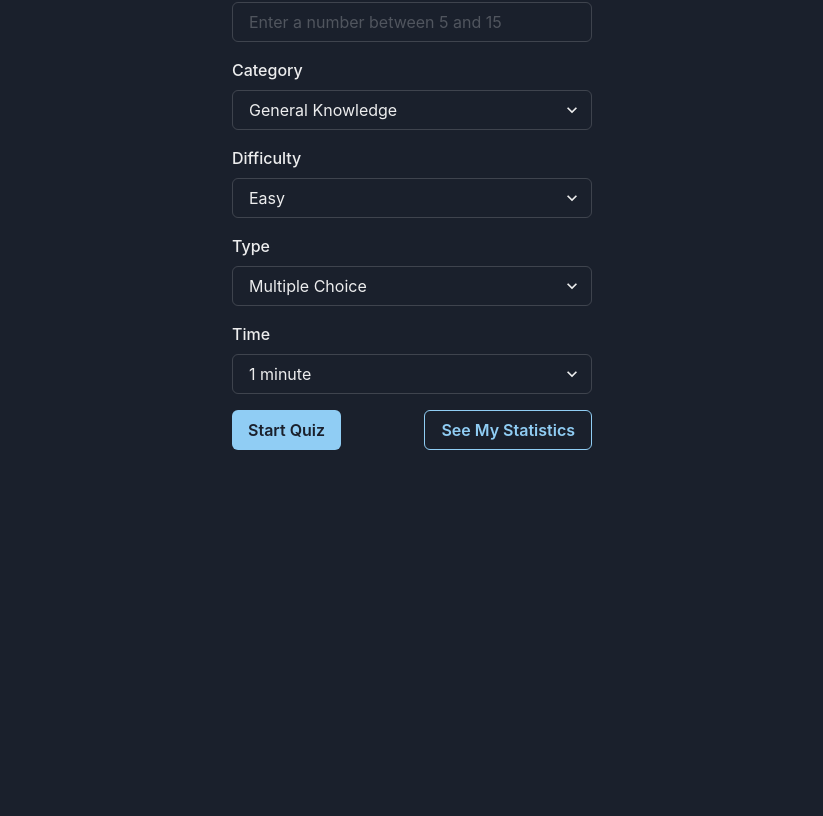
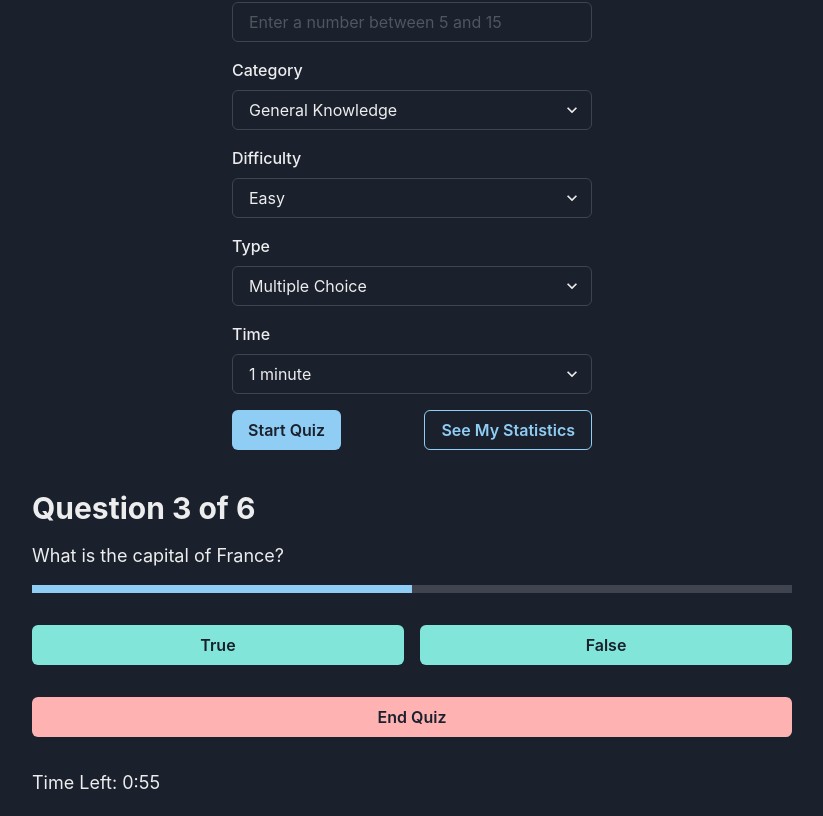
Before and after one commit to smuzammilali/quizgame, a React (Vite) app: page / in a window 1280 px wide. Shown: the part 160-976 px from the top of the page, without its empty margins (228-1051 px from the left). Before the commit the page ends 800 px from the top, so only its background shows below. Built offline with nearby package versions, Linux system fonts and the light colour scheme.

Commit message:
Lesson 02 - Added Quiz Page

```diff
--- a/src/App.jsx
+++ b/src/App.jsx
@@ -1,11 +1,13 @@
 import React from 'react'
 import { Settings } from './components/settings'
+import { QuizPage } from './components/quiz'
 
 export const App = () => {
 
   return (
     <div>
       <Settings/>
+      <QuizPage/>
     </div>
   )
 }
--- /dev/null
+++ b/src/components/quiz/index.jsx
@@ -0,0 +1,66 @@
+import React, { useState, useEffect } from 'react';
+import {
+  Box,
+  Heading,
+  Button,
+  Flex,
+  Progress,
+  VStack,
+  Text,
+  SimpleGrid,
+  useDisclosure,
+} from '@chakra-ui/react';
+
+export const QuizPage = () => {
+  const [timer, setTimer] = useState(60);
+  const [questionNumber, setQuestionNumber] = useState(3);
+  const [totalQuestions] = useState(6);
+  const [answers] = useState(['True', 'False']);
+  const { isOpen, onOpen, onClose } = useDisclosure();
+
+  useEffect(() => {
+    if (timer === 0) return;
+    const interval = setInterval(() => {
+      setTimer((prev) => prev - 1);
+    }, 1000);
+
+    return () => clearInterval(interval);
+  }, [timer]);
+
+  return (
+    <Box maxW="800px" mx="auto" p="20px">
+      <VStack spacing="4" align="stretch">
+        <Heading as="h1" size="lg">
+          Question {questionNumber} of {totalQuestions}
+        </Heading>
+
+        <Text fontSize="lg">What is the capital of France?</Text>
+
+        <Progress
+          value={(questionNumber / totalQuestions) * 100}
+          size="sm"
+          colorScheme="blue"
+          mb="4"
+        />
+
+        <SimpleGrid columns={2} spacing="4" mb="4">
+          {answers.map((answer, index) => (
+            <Button key={index} colorScheme="teal">
+              {answer}
+            </Button>
+          ))}
+        </SimpleGrid>
+
+        <Button colorScheme="red" onClick={onOpen}>
+          End Quiz
+        </Button>
+
+        <Text fontSize="lg" mt="4">
+          Time Left: {Math.floor(timer / 60)}:{timer % 60 < 10 ? `0${timer % 60}` : timer % 60}
+        </Text>
+      </VStack>
+    </Box>
+  );
+}
+
+export default QuizPage;
```
